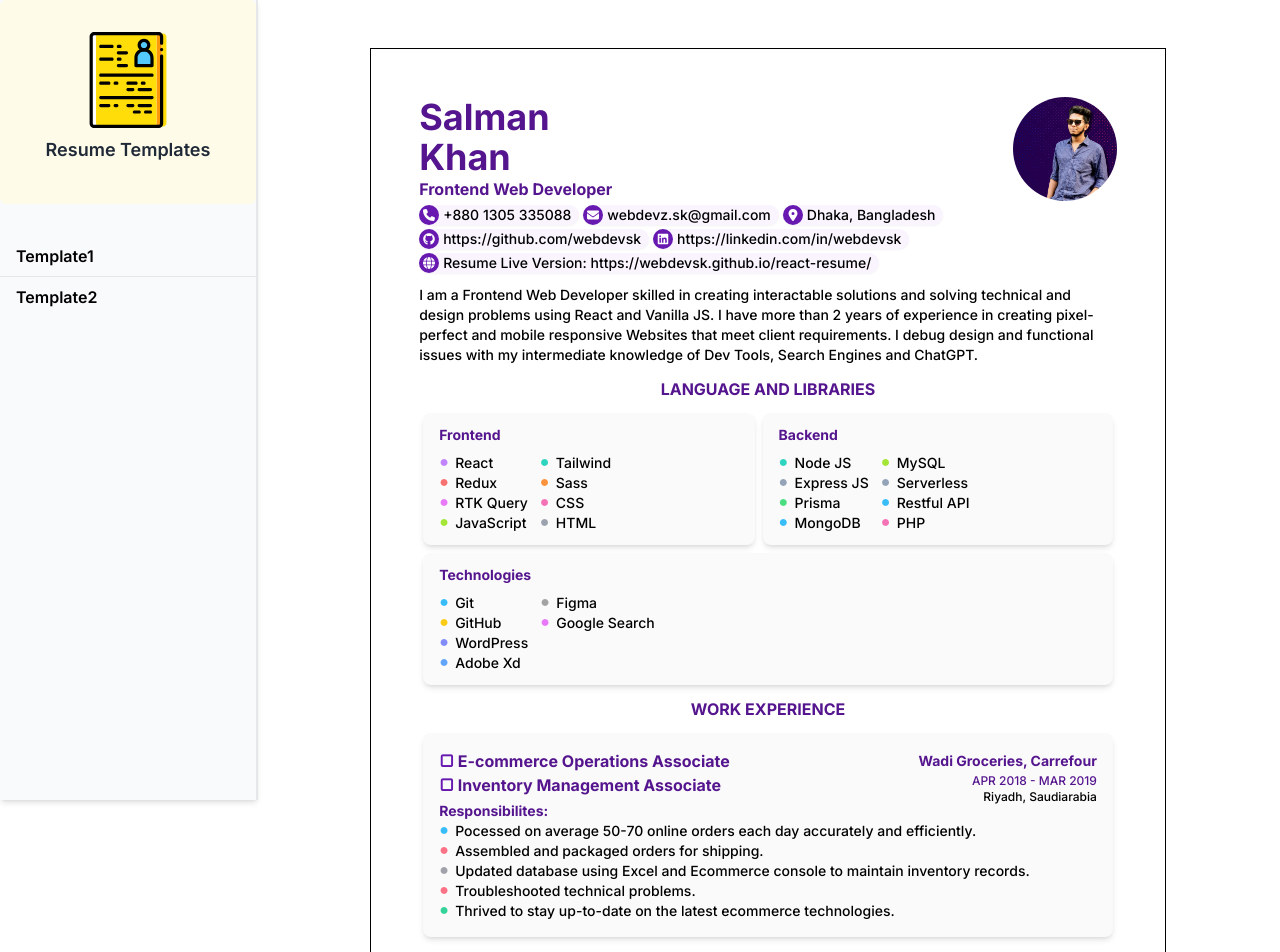
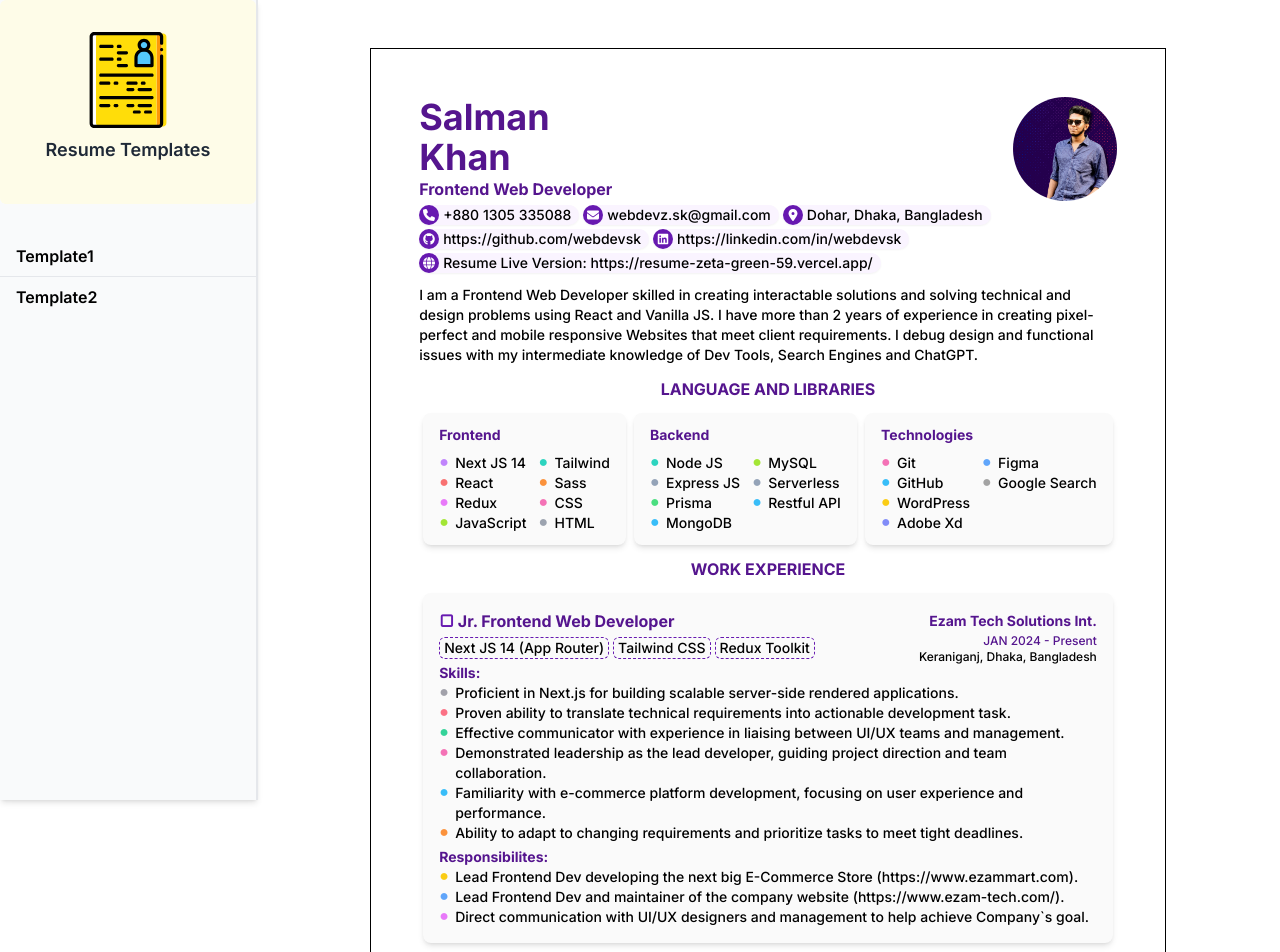
Before and after one commit to webdevsk/next-resume, a Next.js app: page /template2 in a window 1280 px wide. Shown: the top 952 px of the page. Built offline with nearby package versions, Linux system fonts and the light colour scheme.

Commit message:
Added Work experience tech stack and skills. Updated Resume

```diff
--- a/next.config.mjs
+++ b/next.config.mjs
@@ -5,7 +5,7 @@ const nextConfig = {
         return [
             {
                 source: '/',
-                destination: '/template1',
+                destination: '/template2',
                 permanent: true,
             },
         ]
--- a/src/app/(viewer-side)/template1/page.jsx
+++ b/src/app/(viewer-side)/template1/page.jsx
@@ -149,16 +149,39 @@ export default function Template1({ searchParams }) {
                         {job.location && <small>{job.location}</small>}
                       </div>
                     </div>
-                    {/* <div>
-                      <h6>Soft Skills Acquired:</h6>
+
+                    <div className="tech-stack">
+                      <h6 className="">Tech Stack: </h6>
+                      {!!job.techStack?.length &&
+                        job.techStack.map(item => (
+                          // `${item}${i === arr.length - 1 ? "." : ", "}`,
+                          <a
+                            target="_blank"
+                            rel="noreferrer"
+                            className={
+                              printMode ? "pointer-events-none" : undefined
+                            }
+                            href={
+                              !printMode &&
+                              `https://www.google.com/search?q=${item}`
+                            }
+                            key={item}
+                          >
+                            <p>{item}</p>
+                          </a>
+                        ))}
+                    </div>
+
+                    <div>
+                      <h6>Skills:</h6>
                       <ul className="soft-skills">
-                        {job.skills.map((skill) => (
+                        {job.skills.map(skill => (
                           <li key={skill}>
                             <p className="bullet-item">{skill}</p>
                           </li>
                         ))}
                       </ul>
-                    </div> */}
+                    </div>
                     <div>
                       <h6>Responsibilites:</h6>
                       <ul className="responsibilities">
--- a/src/app/(viewer-side)/template2/page.css
+++ b/src/app/(viewer-side)/template2/page.css
@@ -194,6 +194,12 @@
         @apply leading-6;
       }
     }
+    .tech-stack {
+      @apply flex w-3/4 flex-wrap gap-1;
+      & > * {
+        @apply block rounded-md border border-dashed border-accent px-1 transition-colors hover:bg-accent hover:text-white hover:no-underline;
+      }
+    }
   }
 
   #education {
--- a/src/app/(viewer-side)/template2/page.jsx
+++ b/src/app/(viewer-side)/template2/page.jsx
@@ -193,6 +193,42 @@ export default function Template2({ searchParams }) {
                         {job.location && <small>{job.location}</small>}
                       </div>
                     </div>
+                    <div className="tech-stack">
+                      {!!job.techStack?.length &&
+                        job.techStack.map((item, i, arr) => (
+                          // `${item}${i === arr.length - 1 ? "." : ", "}`,
+                          <a
+                            target="_blank"
+                            rel="noreferrer"
+                            className={
+                              printMode ? "pointer-events-none" : undefined
+                            }
+                            href={
+                              !printMode
+                                ? `https://www.google.com/search?q=${item}`
+                                : undefined
+                            }
+                            key={item}
+                            style={{ "--rand-color": randColor(400) }}
+                          >
+                            <p>{item}</p>
+                          </a>
+                        ))}
+                    </div>
+
+                    <div>
+                      <h6>Skills:</h6>
+                      <ul className="soft-skills">
+                        {job.skills.map(skill => (
+                          <li
+                            key={skill}
+                            style={{ "--rand-color": randColor(400) }}
+                          >
+                            <p className="bullet-item">{skill}</p>
+                          </li>
+                        ))}
+                      </ul>
+                    </div>
                     {/* <div>
                       <h6>Soft Skills Acquired:</h6>
                       <ul className="soft-skills">
--- a/src/data/resume.js
+++ b/src/data/resume.js
@@ -5,7 +5,7 @@ const resume = {
     lastName: "Khan",
     photo: null,
     title: "Frontend Web Developer",
-    location: "Dhaka, Bangladesh",
+    location: "Dohar, Dhaka, Bangladesh",
     phone: "+880 1305 335088",
     email: "webdevz.sk@gmail.com",
     telephone: null,
@@ -13,13 +13,13 @@ const resume = {
     linkedin: "https://linkedin.com/in/webdevsk",
     twitter: null,
     facebook: null,
-    liveLink: "https://webdevsk.github.io/react-resume/",
+    liveLink: "https://resume-zeta-green-59.vercel.app/",
     about:
       "I am a Frontend Web Developer skilled in creating interactable solutions and solving technical and design problems using React and Vanilla JS. I have more than 2 years of experience in creating pixel-perfect and mobile responsive Websites that meet client requirements. I debug design and functional issues with my intermediate knowledge of Dev Tools, Search Engines and ChatGPT.",
     skills: [
       {
         heading: "Frontend",
-        data: ["React", "Redux", "RTK Query", "JavaScript", "Tailwind", "Sass", "CSS", "HTML"],
+        data: ["Next JS 14", "React", "Redux", "JavaScript", "Tailwind", "Sass", "CSS", "HTML"],
       },
       {
         heading: "Backend",
@@ -31,7 +31,6 @@ const resume = {
           "MySQL",
           "Serverless",
           "Restful API",
-          "PHP"
         ],
       },
       {
@@ -49,7 +48,7 @@ const resume = {
     projects: [
       {
         enabled: true,
-        title: "BestBuy Clone (Work in Progress)",
+        title: "BestBuy Clone",
         shortDescription: "BestBuy but built using React JS",
         link: "https://bestbuy-clone-d99b5f.netlify.app/",
         repo: "https://github.com/webdevsk/bestbuy-clone",
@@ -97,7 +96,7 @@ const resume = {
         ],
       },
       {
-        enabled: true,
+        enabled: false,
         title: "Random Task Today",
         shortDescription:
           "Generate a random task to do today and see a refreshing photo related to it",
@@ -151,6 +150,31 @@ const resume = {
     experiences: [
       {
         enabled: true,
+        position:
+          "Jr. Frontend Web Developer",
+        company: "Ezam Tech Solutions Int.",
+        location: "Keraniganj, Dhaka, Bangladesh",
+        dateFrom: "JAN 2024",
+        dateTo: "Present",
+        techStack: [
+          "Next JS 14 (App Router)", "Tailwind CSS", "Redux Toolkit"
+        ],
+        skills: [
+          "Proficient in Next.js for building scalable server-side rendered applications.",
+          "Proven ability to translate technical requirements into actionable development task.",
+          "Effective communicator with experience in liaising between UI/UX teams and management.",
+          "Demonstrated leadership as the lead developer, guiding project direction and team collaboration.",
+          "Familiarity with e-commerce platform development, focusing on user experience and performance.",
+          "Ability to adapt to changing requirements and prioritize tasks to meet tight deadlines.",
+        ],
+        responsibilities: [
+          "Lead Frontend Dev developing the next big E-Commerce Store (https://www.ezammart.com).",
+          "Lead Frontend Dev and maintainer of the company website (https://www.ezam-tech.com/).",
+          "Direct communication with UI/UX designers and management to help achieve Company`s goal.",
+        ],
+      },
+      {
+        enabled: false,
         position:
           "E-commerce Operations Associate, Inventory Management Associate",
         company: "Wadi Groceries, Carrefour",
```
Also changed, not shown: src/app/(viewer-side)/template1/page.css (+7 -0 lines).
